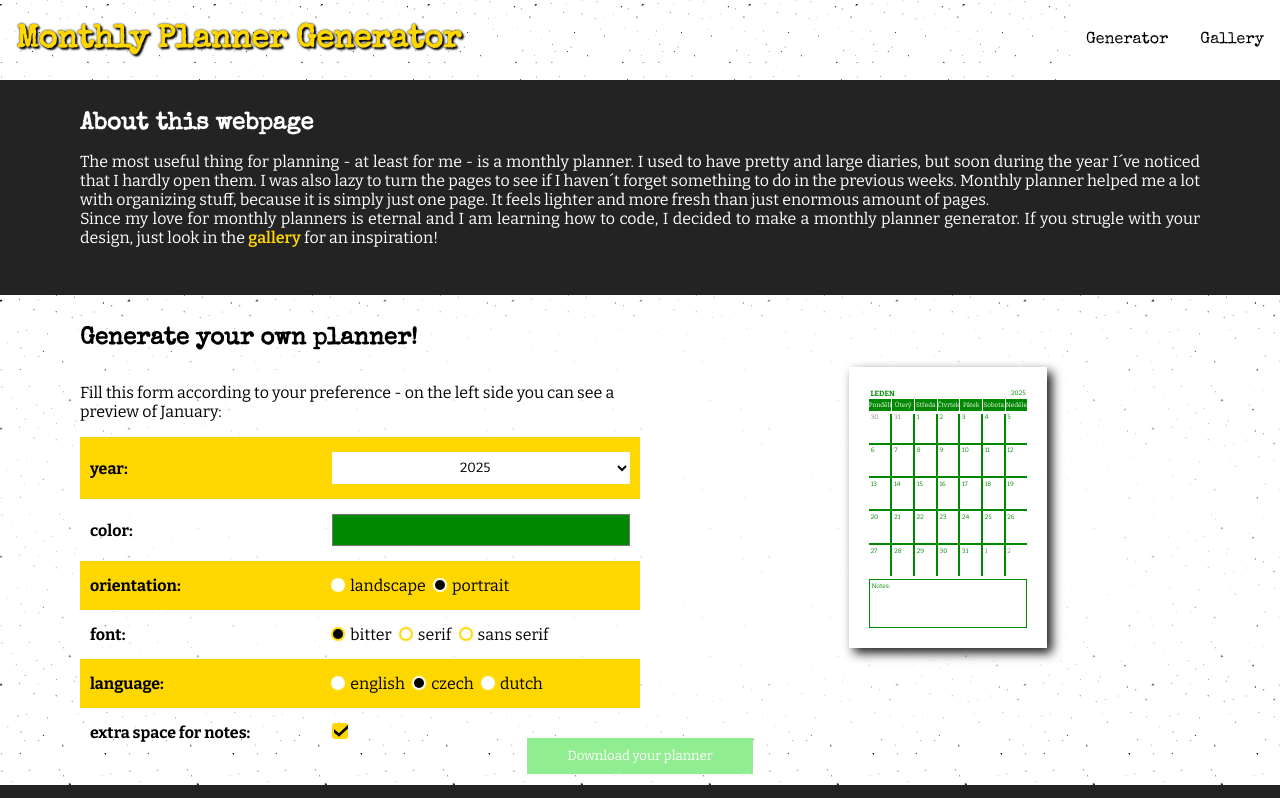
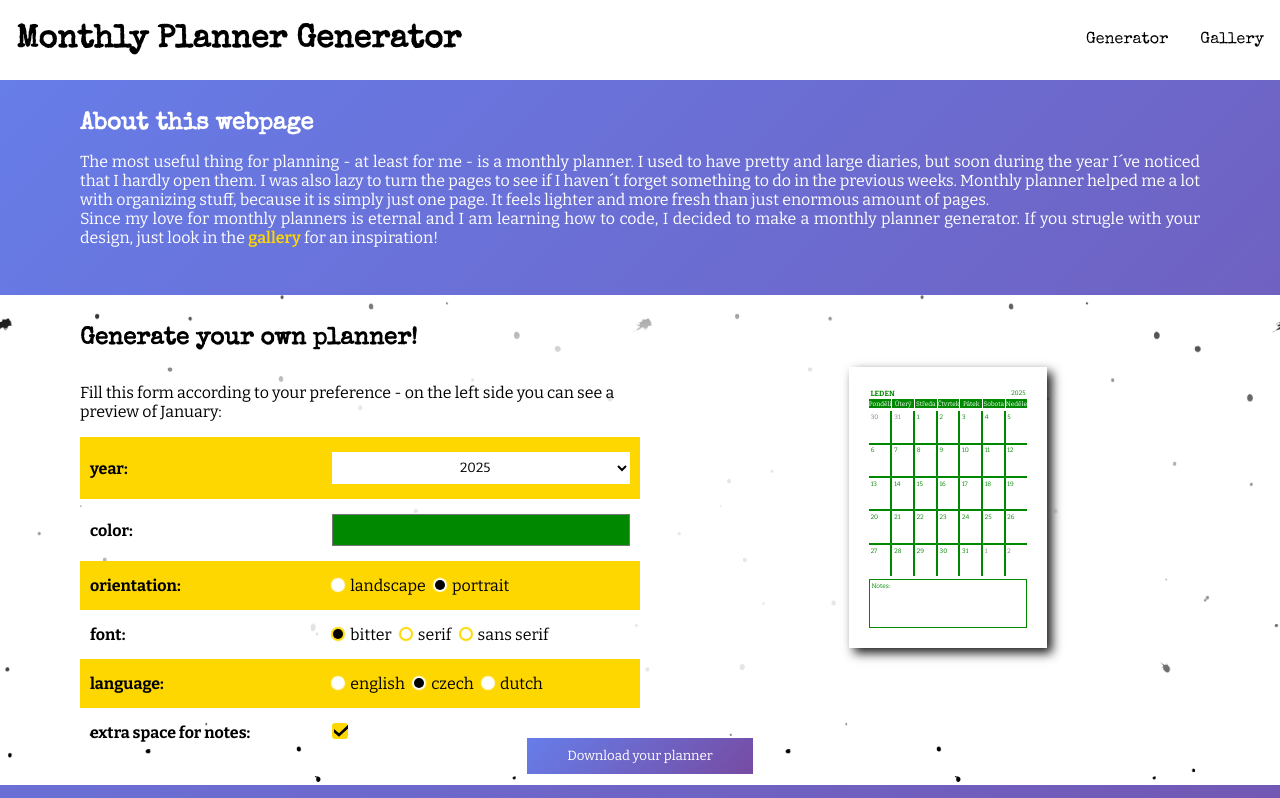
Before and after one commit to havoriskova/monthly-planner, a website: page index.html in a window 1280 px wide. Shown: the top 798 px of the page. Drawn offline with nearby package versions, Linux system fonts and the light colour scheme.

Commit message:
Update style.css
- for faster rendering using less of the pattern
- gradient for body (so it is kind of visible, that menu.li with pc-width has invisible background)
- btw text-transform capitalize is not working for czech alphabet (úterý and čtvrtek is not capitalized)

```diff
--- a/style/style.css
+++ b/style/style.css
@@ -1,8 +1,9 @@
 :root {
   --golden: rgb(241, 224, 224);
-  --pattern-size: 10%;
+  --pattern-size: 50%;
   --pattern-white: url("./img/pattern-white-5.png");
   --color-for-preview: black;
+  --gradient: linear-gradient(135deg, #667eea 0%, #764ba2 100%);
 }
 
 /*parallax scrolling by šel i pomocí perspektivy, translateZ scale
@@ -24,7 +25,7 @@ html {
 
 body {
   margin: 0;
-  background-color: rgb(35, 35, 35);
+  background-image: var(--gradient);
   color: white;
   font-family: "Bitter", serif;
   /* padding-bottom: 3rem; pro footer */
@@ -51,11 +52,12 @@ h1 {
   text-transform: capitalize;
   margin: 0;
   flex-grow: 1;
-  background-image: var(--pattern-white);
+  /* background-image: var(--pattern-white);
   background-size: var(--pattern-size);
   background-attachment: fixed;
-  background-repeat: repeat;
+  background-repeat: repeat; */
   /* background-color: rgb(200, 200, 200); */
+  background-color: white;
 }
 
 #menu-icon {
@@ -90,8 +92,8 @@ h1 a {
 
 h1 a {
   background-color: transparent;
-  color: gold;
-  text-shadow: 2px 2px 2px black, 0px 0px 2px black;
+  color: black;
+  /* text-shadow: 2px 2px 2px black, 0px 0px 2px black; */
 }
 nav li a:hover {
   background-color: transparent;
@@ -332,7 +334,7 @@ span.polygon {
 #submit-button {
   position: relative;
   z-index: 5;
-  background-color: lightgreen; /**/
+  background-image: var(--gradient);
   color: white;
   /* bottom: 40px;
   left: 50%;
@@ -347,7 +349,8 @@ span.polygon {
 }
 
 #submit-button:hover {
-  background-color: gold; /**/
+  background-color: gold; /*background-image: var(--gradient);*/
+  background-image: none;
   color: black;
 }
 
@@ -462,9 +465,10 @@ z-index: -2;
   /* box-shadow: 0 0 0em .7em white; /*tohle nefunguje pro printscreen, jen pro preview
   z-index: 20; */
   position: relative;
+  padding-bottom: .5em;
 }
 
-.preview__days-of-week-container::after {
+/* .preview__days-of-week-container::after { tohle zase nefunguje pro printscreen, jde to bokem
 content: "";
 position: absolute;
 bottom: -0.4em;
@@ -473,7 +477,7 @@ left: 0;
 right: 0;
 background-color: white;
 z-index: 20;
-}
+} */
 
 .preview__days-of-week-container * {
   background-color: var(--color-for-preview);
@@ -596,10 +600,11 @@ z-index: 20;
 }
 
 footer {
-  background-image: var(--pattern-white);
+  /* background-image: var(--pattern-white);
   background-size: var(--pattern-size);
   background-repeat: repeat;
-  background-attachment: fixed;
+  background-attachment: fixed; */
+  background-color: white;
   color: black;
   text-align: center;
   height: 3rem;
```
